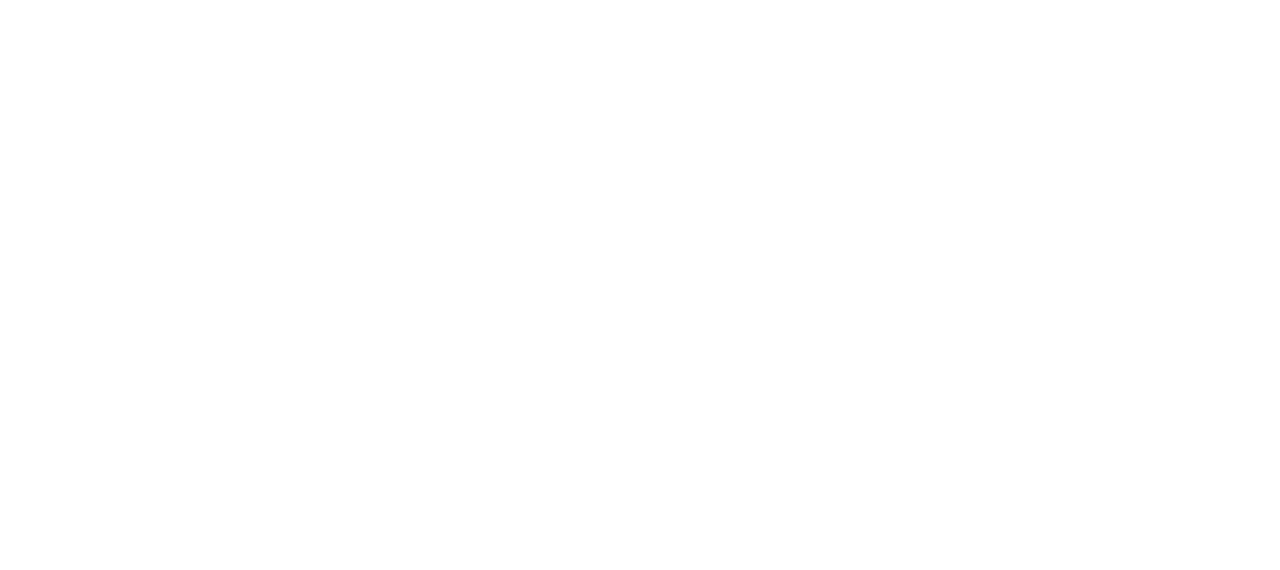
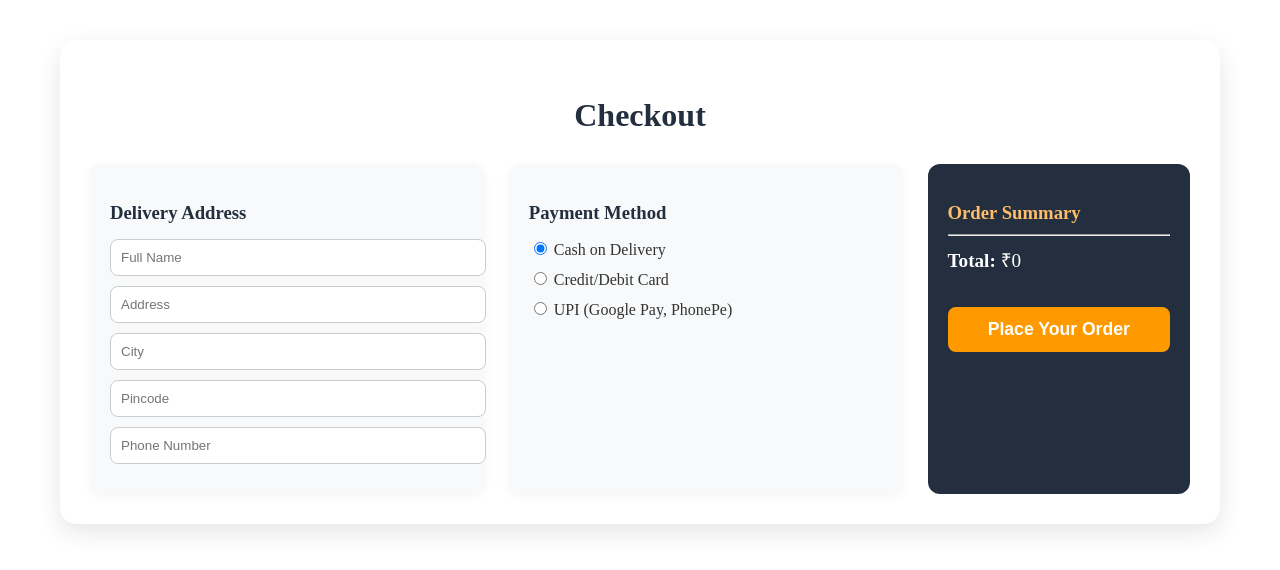
Before and after one commit to Ayush26304/CartComp, an Angular app: page /checkout in a window 1280 px wide. Before the commit this address led to /. Shown: the top 570 px of the page. Built offline with nearby package versions, Linux system fonts and the light colour scheme.

Commit message:
implemented checkout for payment

```diff
--- a/src/app/app.routes.ts
+++ b/src/app/app.routes.ts
@@ -8,6 +8,7 @@
 import { ProductDescriptionComponent } from './user/product/product';
 import { CartComponent } from './user/cart/cart';
 import { Userprofile } from './user/userprofile/userprofile';
+import { CheckoutComponent } from './user/checkout/checkout';
 
 
 
@@ -21,6 +22,7 @@
   {path:'categories',component:CategoriesComponent},
   {path:'product/:id',component:ProductDescriptionComponent},
   {path:'cart',component:CartComponent},
-  {path:'userprofile',component:Userprofile}
+  {path:'userprofile',component:Userprofile},
+  {path:'checkout',component:CheckoutComponent}
 
 ];
--- a/src/app/user/cart/cart.html
+++ b/src/app/user/cart/cart.html
@@ -25,6 +25,7 @@
       <p><strong>Total Quantity:</strong> {{ totalQuantity }}</p>
       <p><strong>Total Price:</strong> ₹{{ totalPrice }}</p>
       <button class="clear-btn" (click)="clearCart()">Clear Cart</button>
+      <button class="checkout-btn" (click)="navigatetocheckout()">Buy</button>
     </div>
   </div>
 </div>
--- a/src/app/user/cart/cart.scss
+++ b/src/app/user/cart/cart.scss
@@ -24,10 +24,6 @@
   width: 200px;
   margin-bottom: 20px;
   animation: bounce 2s infinite;
-}
-.xyz{
-    font-size: 100rem;
-    animation: bounce 2s infinite;
 }
 
 .empty-cart p {
@@ -122,8 +118,15 @@
   box-shadow: 0 5px 15px rgba(0, 0, 0, 0.2);
 }
 
+.summary-buttons {
+  margin-top: 15px;
+  display: flex;
+  justify-content: center;
+  gap: 35px;
+  flex-wrap: wrap;
+}
+
 .clear-btn {
-  margin-top: 15px;
   background-color: #ff9900;
   border: none;
   padding: 10px 18px;
@@ -135,6 +138,22 @@
 
 .clear-btn:hover {
   background-color: #e68a00;
+}
+
+.checkout-btn {
+  background-color: #463df9;
+  border: none;
+  margin-left: 25px;
+  padding: 10px 20px;
+  border-radius: 8px;
+  color: #fffefe;
+  font-weight: 600;
+  cursor: pointer;
+  transition: 0.3s;
+}
+
+.checkout-btn:hover {
+  background-color: #3527f8;
 }
 
 @keyframes fadeIn {
--- a/src/app/user/cart/cart.ts
+++ b/src/app/user/cart/cart.ts
@@ -40,4 +40,7 @@
   clearCart() {
     this.cartService.clearCart();
   }
+  navigatetocheckout(){
+    this.router.navigate(['/checkout']);
+  }
 }
--- a/src/app/user/cartservice.ts
+++ b/src/app/user/cartservice.ts
@@ -33,6 +33,10 @@
     this.cartSubject.next(this.cartItems);
   }
 
+  getCartItems(){
+    return this.cartItems;
+  }
+
   removeItem(id: number) {
     this.cartItems = this.cartItems.filter(item => item.id !== id);
     this.cartSubject.next(this.cartItems);
--- /dev/null
+++ b/src/app/user/checkout/checkout.html
@@ -0,0 +1,51 @@
+<div class="checkout-container">
+  <h2 class="checkout-title">Checkout</h2>
+
+  <div class="checkout-grid">
+    <!-- Delivery Address -->
+    <div class="checkout-section">
+      <h3>Delivery Address</h3>
+      <form #addressForm="ngForm">
+        <input type="text" name="name" placeholder="Full Name" ngModel required />
+        <input type="text" name="address" placeholder="Address" ngModel required />
+        <input type="text" name="city" placeholder="City" ngModel required />
+        <input type="text" name="pincode" placeholder="Pincode" ngModel required />
+        <input type="text" name="phone" placeholder="Phone Number" ngModel required />
+      </form>
+    </div>
+
+    <!-- Payment Method -->
+    <div class="checkout-section">
+      <h3>Payment Method</h3>
+      <label><input type="radio" name="payment" value="cod" checked /> Cash on Delivery</label>
+      <label><input type="radio" name="payment" value="card" /> Credit/Debit Card</label>
+      <label><input type="radio" name="payment" value="upi" /> UPI (Google Pay, PhonePe)</label>
+    </div>
+
+    <!-- Order Summary -->
+    <div class="checkout-summary">
+      <h3>Order Summary</h3>
+      <div class="summary-item" *ngFor="let item of cartItems">
+        <p>{{ item.title }} (x{{ item.quantity }})</p>
+        <p>₹{{ item.price * item.quantity }}</p>
+      </div>
+      <hr />
+      <p class="total"><strong>Total:</strong> ₹{{ totalPrice }}</p>
+      <button class="place-order-btn" (click)="placeOrder()">Place Your Order</button>
+    </div>
+  </div>
+
+  <!-- Success Popup -->
+  <div class="success-popup" *ngIf="showSuccess">
+    <div class="popup-content">
+      <div class="checkmark">
+        <div class="checkmark-circle"></div>
+        <div class="checkmark-stem"></div>
+        <div class="checkmark-kick"></div>
+      </div>
+      <h3>Order Placed Successfully!</h3>
+      <p>Thank you for shopping with us ❤️</p>
+      <button (click)="closePopup()">Continue Shopping</button>
+    </div>
+  </div>
+</div>
--- /dev/null
+++ b/src/app/user/checkout/checkout.scss
@@ -0,0 +1,209 @@
+.checkout-container {
+  max-width: 1100px;
+  margin: 40px auto;
+  padding: 30px;
+  background: #fff;
+  border-radius: 16px;
+  box-shadow: 0 8px 25px rgba(0, 0, 0, 0.1);
+  animation: fadeIn 0.8s ease;
+}
+
+.checkout-title {
+  text-align: center;
+  color: #232f3e;
+  font-size: 2rem;
+  margin-bottom: 30px;
+}
+
+.checkout-grid {
+  display: grid;
+  grid-template-columns: 1.5fr 1.5fr 1fr;
+  gap: 25px;
+}
+
+.checkout-section {
+  background: #f8f9fa;
+  padding: 20px;
+  border-radius: 12px;
+  box-shadow: 0 2px 10px rgba(0, 0, 0, 0.05);
+}
+
+.checkout-section h3 {
+  color: #232f3e;
+  margin-bottom: 15px;
+}
+
+.checkout-section input[type="text"] {
+  display: block;
+  width: 100%;
+  margin-bottom: 10px;
+  padding: 10px;
+  border-radius: 8px;
+  border: 1px solid #ccc;
+  outline: none;
+  transition: 0.3s;
+}
+
+.checkout-section input[type="text"]:focus {
+  border-color: #febd69;
+  box-shadow: 0 0 5px #febd69;
+}
+
+.checkout-section label {
+  display: block;
+  margin-bottom: 10px;
+  color: #333;
+}
+
+.checkout-summary {
+  background: #232f3e;
+  color: white;
+  padding: 20px;
+  border-radius: 12px;
+}
+
+.checkout-summary h3 {
+  color: #febd69;
+  margin-bottom: 10px;
+}
+
+.summary-item {
+  display: flex;
+  justify-content: space-between;
+  margin: 5px 0;
+}
+
+.total {
+  font-size: 1.2rem;
+  margin-top: 10px;
+}
+
+.place-order-btn {
+  margin-top: 15px;
+  width: 100%;
+  background-color: #ff9900;
+  color: #fff;
+  border: none;
+  padding: 12px;
+  border-radius: 8px;
+  cursor: pointer;
+  font-size: 1.1rem;
+  font-weight: 600;
+  transition: 0.3s;
+}
+
+.place-order-btn:hover {
+  background-color: #e68a00;
+  transform: scale(1.03);
+}
+
+/* ✅ SUCCESS POPUP STYLING */
+.success-popup {
+  position: fixed;
+  top: 0;
+  left: 0;
+  width: 100%;
+  height: 100%;
+  background: rgba(0, 0, 0, 0.5);
+  display: flex;
+  justify-content: center;
+  align-items: center;
+  animation: fadeIn 0.4s ease;
+  z-index: 999;
+}
+
+.popup-content {
+  background: #ffffff;
+  padding: 40px 50px;
+  border-radius: 16px;
+  text-align: center;
+  box-shadow: 0 6px 25px rgba(0, 0, 0, 0.2);
+  animation: popIn 0.5s ease;
+}
+
+.popup-content h3 {
+  color: #2c6b2f;
+  margin: 15px 0 5px;
+  font-size: 1.5rem;
+}
+
+.popup-content p {
+  color: #555;
+  margin-bottom: 20px;
+}
+
+.popup-content button {
+  background: #ff9900;
+  border: none;
+  color: white;
+  padding: 10px 20px;
+  border-radius: 8px;
+  font-weight: 600;
+  cursor: pointer;
+  transition: 0.3s;
+}
+
+.popup-content button:hover {
+  background: #e68a00;
+}
+
+/* Green tick animation */
+.checkmark {
+  width: 80px;
+  height: 80px;
+  position: relative;
+  display: inline-block;
+}
+
+.checkmark-circle {
+  width: 80px;
+  height: 80px;
+  border-radius: 50%;
+  background: #4bb543;
+  position: absolute;
+  top: 0;
+  left: 0;
+  animation: scaleIn 0.3s ease-in-out;
+}
+
+.checkmark-stem {
+  position: absolute;
+  width: 3px;
+  height: 25px;
+  background: white;
+  left: 38px;
+  top: 20px;
+  transform: rotate(45deg);
+}
+
+.checkmark-kick {
+  position: absolute;
+  width: 3px;
+  height: 12px;
+  background: white;
+  left: 28px;
+  top: 35px;
+  transform: rotate(-45deg);
+}
+
+/* Animations */
+@keyframes fadeIn {
+  from { opacity: 0; }
+  to { opacity: 1; }
+}
+
+@keyframes popIn {
+  from { transform: scale(0.8); opacity: 0; }
+  to { transform: scale(1); opacity: 1; }
+}
+
+@keyframes scaleIn {
+  0% { transform: scale(0); }
+  100% { transform: scale(1); }
+}
+
+@media (max-width: 900px) {
+  .checkout-grid {
+    grid-template-columns: 1fr;
+  }
+}
--- /dev/null
+++ b/src/app/user/checkout/checkout.ts
@@ -0,0 +1,39 @@
+import { Component, OnInit } from '@angular/core';
+import { CartService } from '../cartservice';
+import { Router } from '@angular/router';
+import { FormsModule } from '@angular/forms';
+import { CommonModule } from '@angular/common';
+
+@Component({
+  selector: 'app-checkout',
+  templateUrl: './checkout.html',
+  imports:[FormsModule,CommonModule],
+  styleUrls: ['./checkout.scss']
+})
+export class CheckoutComponent implements OnInit {
+  cartItems: any[] = [];
+  totalPrice: number = 0;
+  showSuccess = false;
+
+  constructor(private cartService: CartService, private router: Router) {}
+
+  ngOnInit() {
+    this.cartItems = this.cartService.getCartItems();
+    this.totalPrice = this.cartService.getTotalPrice();
+  }
+
+  placeOrder() {
+    this.showSuccess = true;
+    this.cartService.clearCart();
+
+    // Auto-close after 3 seconds and navigate
+    setTimeout(() => {
+      this.closePopup();
+    }, 3000);
+  }
+
+  closePopup() {
+    this.showSuccess = false;
+    this.router.navigate(['/categories']);
+  }
+}
```
Also changed, not shown: 1 other file (tests, documents, lock files or other folders).
